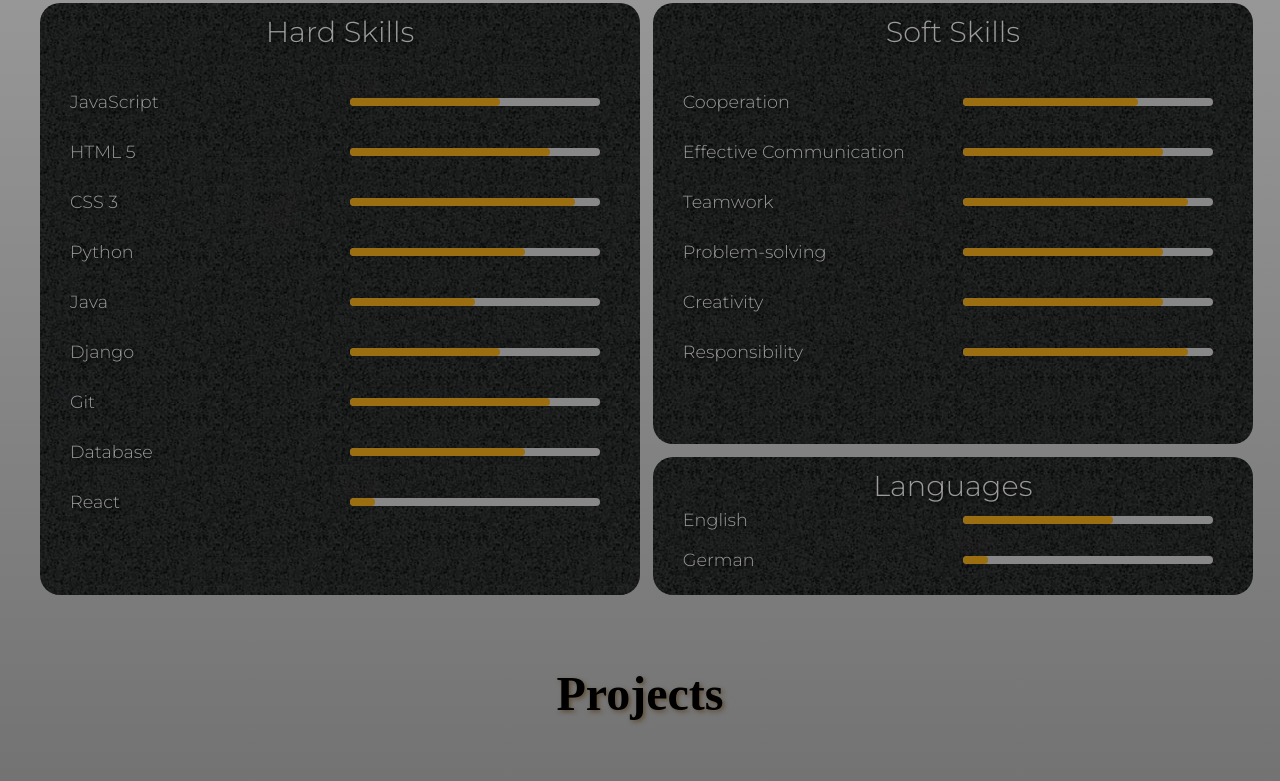
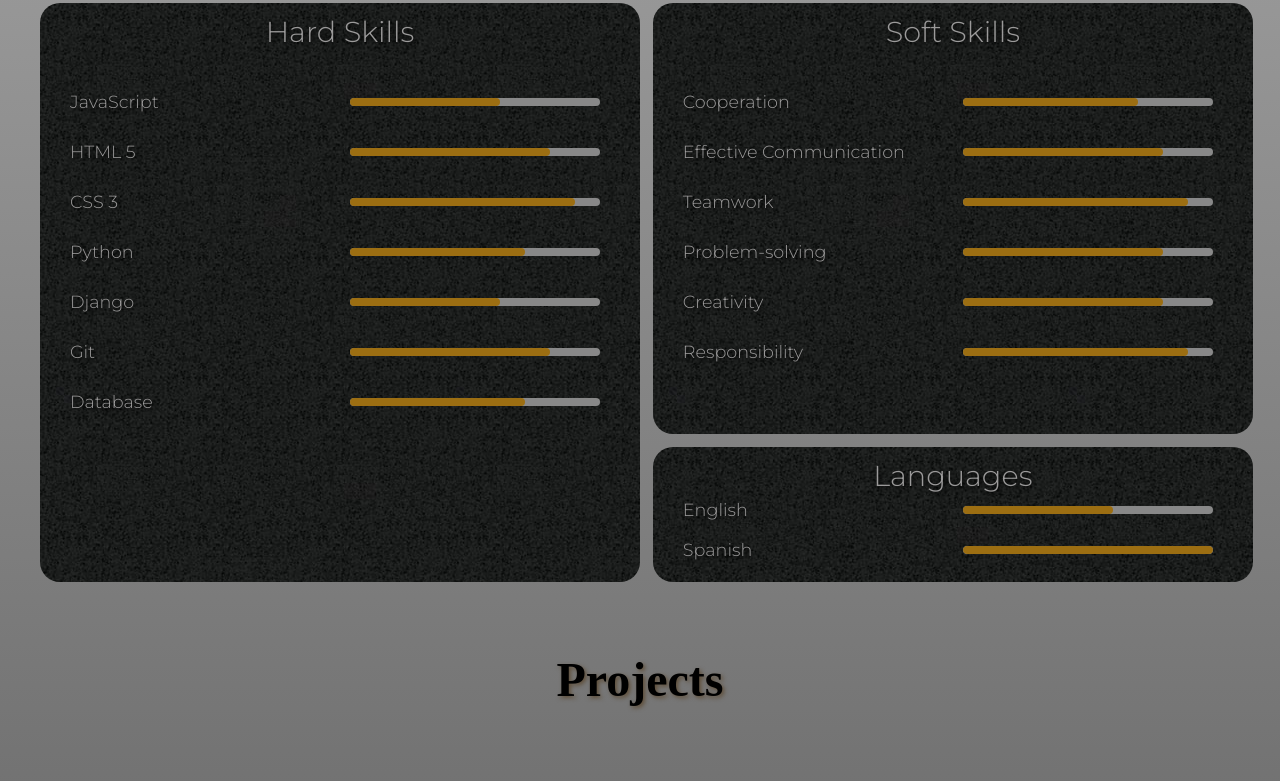
Before and after one commit to SebitaElGordito/portfolio-web-Sebastian-Vazquez, a plain HTML site: page index.html in a window 1280 px wide. Shown: the part 2276-3057 px from the top of the page. Drawn offline with Linux system fonts and the light colour scheme; a script that the page names is missing; a web font is replaced by a local one.

Commit message:
ajustando cv

```diff
--- a/css/style.css
+++ b/css/style.css
@@ -410,6 +410,10 @@ nav a:hover{
     --skills-bar-length:90%;
 }
 
+.skills__bar--100::after{
+    --skills-bar-length:100%;
+}
+
 @keyframes skills-bar-fill{
     to{
         transform: translateX(var(--skills-bar-length));
--- a/index.html
+++ b/index.html
@@ -160,11 +160,6 @@
                     </li>
 
                     <li class="skills__item">
-                        <p class="skills__tech skills__tech--1">Java</p>
-                        <div class="skills__bar skills__bar--50"></div>
-                    </li>
-
-                    <li class="skills__item">
                         <p class="skills__tech skills__tech--1">Django</p>
                         <div class="skills__bar skills__bar--60"></div>
                     </li>
@@ -179,10 +174,6 @@
                         <div class="skills__bar skills__bar--70"></div>
                     </li>
 
-                    <li class="skills__item">
-                        <p class="skills__tech skills__tech--1">React</p>
-                        <div class="skills__bar skills__bar--10"></div>
-                    </li>
 
                 </ul>
 
@@ -239,8 +230,8 @@
                     </li>
 
                     <li class="skills__item">
-                        <p class="skills__tech skills__tech--3">German</p>
-                        <div class="skills__bar skills__bar--10"></div>
+                        <p class="skills__tech skills__tech--3">Spanish</p>
+                        <div class="skills__bar skills__bar--100"></div>
                     </li>
 
                 </ul>
```
